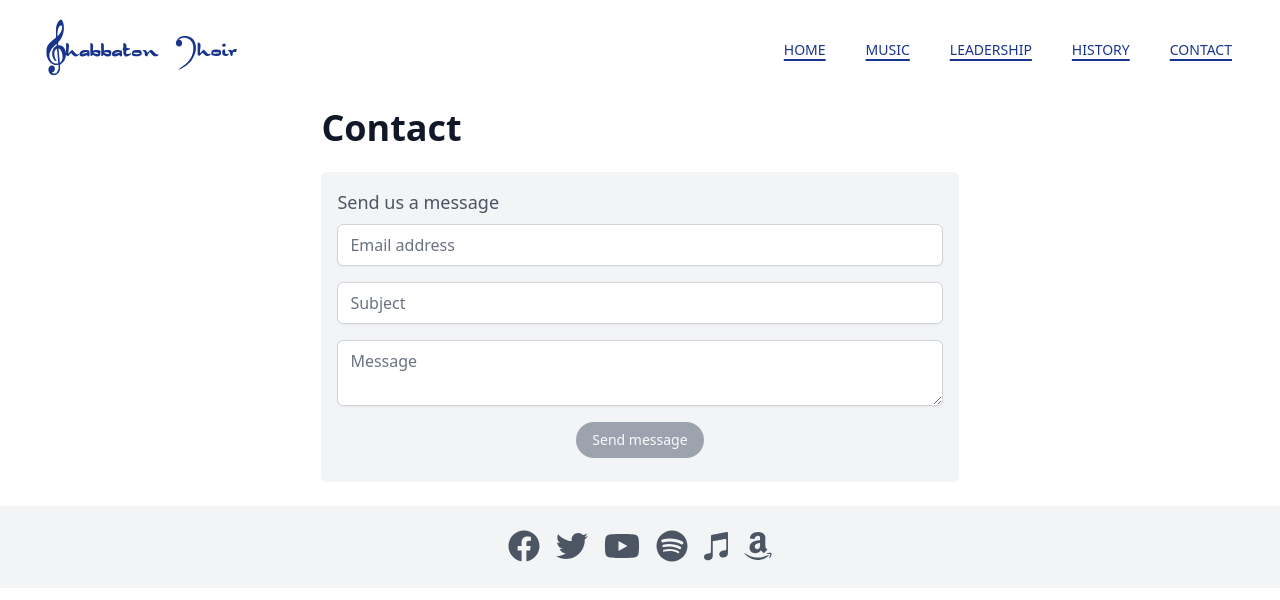
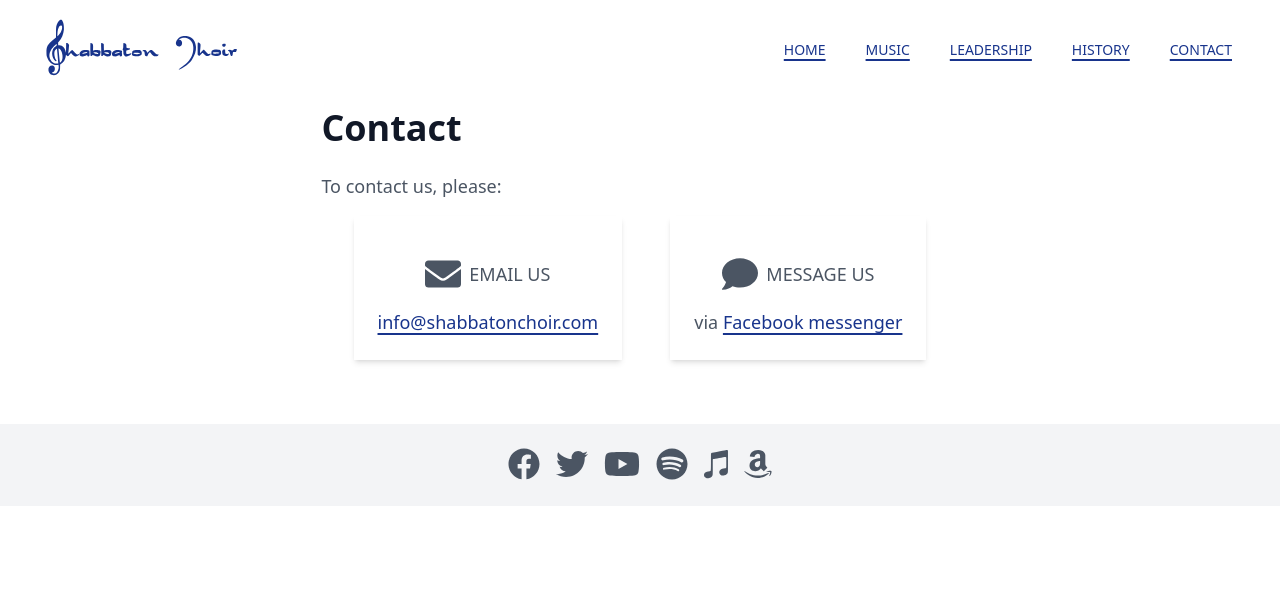
Before and after one commit to stuartizon/shabbatonchoir.com, a Next.js app: page /contact in a window 1280 px wide. Shown: the top 600 px of the page. Built offline with nearby package versions, Linux system fonts and the light colour scheme.

Commit message:
Replace contact us form with email and facebook messenger links

```diff
--- a/pages/contact.tsx
+++ b/pages/contact.tsx
@@ -1,19 +1,22 @@
 
-import type { NextPage } from 'next'
-import Layout from '../components/layout'
+import type { NextPage } from 'next';
+import Link from 'next/link';
+import Layout from '../components/layout';
+import { FontAwesomeIcon } from '@fortawesome/react-fontawesome';
+import { faComment, faEnvelope } from "@fortawesome/free-solid-svg-icons";
 
 const Contact: NextPage = () => {
     return (
         <Layout title="Contact">
-            <div className="flex flex-grow justify-around">
-                <div className="flex-1 rounded-md bg-gray-100 p-4 mb-6">
-                    <h3>Send us a message</h3>
-                    <form className="flex flex-col">
-                        <input className="rounded-md my-2 border-gray-300 shadow-sm focus:indigo-300 focus:ring focus:ring-indigo-200 focus:ring-opacity-50" placeholder="Email address" type="email" />
-                        <input className="rounded-md my-2 border-gray-300 shadow-sm focus:indigo-300 focus:ring focus:ring-indigo-200 focus:ring-opacity-50" placeholder="Subject" type="text" />
-                        <textarea className="rounded-md my-2 border-gray-300 shadow-sm focus:indigo-300 focus:ring focus:ring-indigo-200 focus:ring-opacity-50" placeholder="Message" />
-                        <button disabled className="rounded-full mx-auto my-2 bg-gray-400 text-gray-50 px-4 py-2 text-sm">Send message</button>
-                    </form>
+            To contact us, please:
+            <div className='flex flex-col md:flex-row mt-4 mb-16 justify-evenly gap-4'>
+                <div className='border-1 shadow-md p-6 text-center'>
+                    <div className='flex items-center justify-center gap-2 m-4'><FontAwesomeIcon size="2x" icon={faEnvelope} /> EMAIL US</div>
+                    <Link href="mailto:info@shabbatonchoir.com"><a target="_blank" rel="noreferrer">info@shabbatonchoir.com</a></Link>
+                </div>
+                <div className='border-1 shadow-md p-6 text-center'>
+                    <div className='flex items-center justify-center gap-2 m-4'><FontAwesomeIcon size="2x" icon={faComment} /> MESSAGE US</div>
+                    via <Link href="https://m.me/shabbatonchoir"><a target="_blank" rel="noreferrer">Facebook messenger</a></Link>
                 </div>
             </div>
         </Layout>
```
